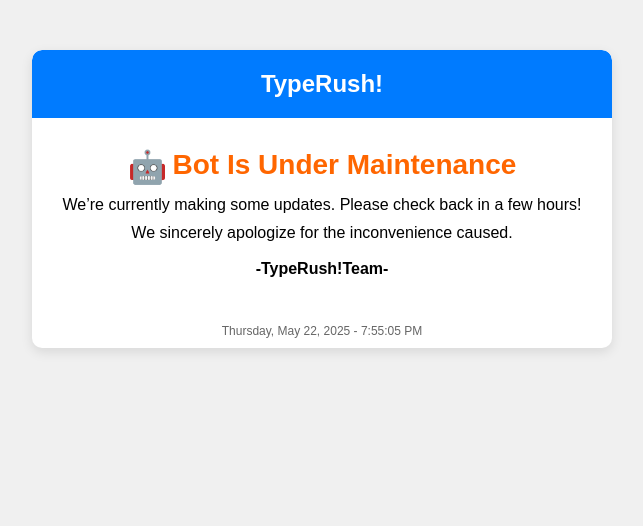
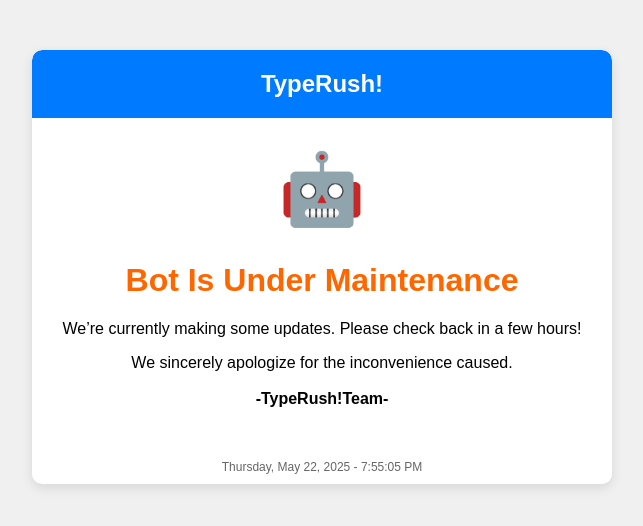
Before and after one commit to YohaaHiruu/TypeRush-BotStatus, a plain HTML site: page index.html in a window 1280 px wide. Shown: the whole page, without its empty margins (318-961 px from the left). Drawn offline with Linux system fonts and the light colour scheme.

Commit message:
Update index.html

```diff
--- a/index.html
+++ b/index.html
@@ -30,22 +30,18 @@
       border-top-left-radius: 10px;
       border-top-right-radius: 10px;
     }
+    .bot-icon {
+      font-size: 70px;
+      margin: 30px 0 2px 0; /* bottom margin reduced to 2px */
+      color: #ff6600;
+    }
     .content {
       padding: 30px 30px 60px;
       box-sizing: border-box;
     }
-    .icon-heading {
+    .content h1 {
       color: #ff6600;
-      margin: 0;
-      font-size: 28px;
-    }
-    .icon-heading .bot-icon {
-      font-size: 32px;
-      vertical-align: middle;
-      margin-right: 5px;
-    }
-    .content p {
-      margin: 10px 0;
+      margin-top: 0;
     }
     #datetime {
       font-size: 12px;
@@ -63,8 +59,9 @@
 <body>
   <div class="status">
     <div class="header">TypeRush!</div>
+    <div class="bot-icon">🤖</div>
     <div class="content">
-      <h1 class="icon-heading"><span class="bot-icon">🤖</span>Bot Is Under Maintenance</h1>
+      <h1>Bot Is Under Maintenance</h1>
       <p>We’re currently making some updates. Please check back in a few hours!</p>
       <p>
         We sincerely apologize for the inconvenience caused.<br /><br />
@@ -77,9 +74,12 @@
   <script>
     function updateDateTime() {
       const now = new Date();
+
       const optionsDate = { weekday: 'long', year: 'numeric', month: 'long', day: 'numeric' };
       const formattedDate = now.toLocaleDateString(undefined, optionsDate);
+
       const formattedTime = now.toLocaleTimeString();
+
       document.getElementById('datetime').textContent = `${formattedDate} - ${formattedTime}`;
     }
 
```
